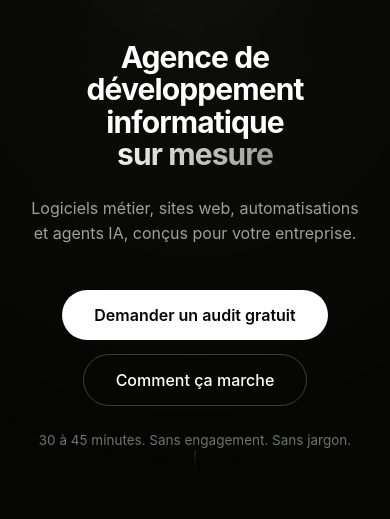
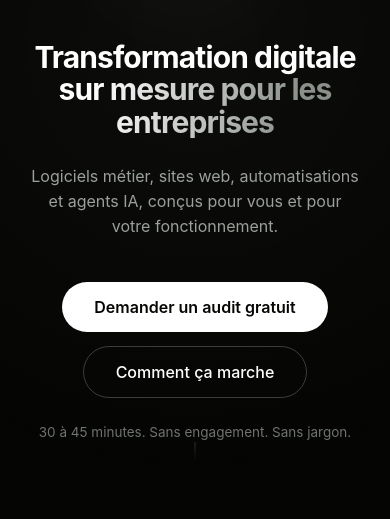
Before and after one commit to damiennass1-bit/site-web, a plain HTML site: page public/index.html in a window 390 px wide. Shown: the part 325-844 px from the top of the page. Drawn offline with Linux system fonts and the light colour scheme.

Commit message:
Transformation digitale sur mesure pour les entreprises (#4)
* Ajoute une section Actualités avec les partenariats ArtiGroup et Fédération BTP 68

Nouvelle section entre « Pour qui » et « Nos engagements », dans le même
style que les cartes « Réalisations », avec un lien dans le menu (bureau
et mobile). Les visuels sont recadrés et convertis en WebP.

Co-Authored-By: Claude Opus 5.5 <noreply@anthropic.com>
Claude-Session: https://claude.ai/code/session_015jhnejuy3GTXEQQbSay4gw

* Rebrand du hero : agence de développement informatique sur mesure

Nouveau titre principal et sous-titre de la page d'accueil, avec la
balise <title> et la meta description alignées.

Co-Authored-By: Claude Opus 5.5 <noreply@anthropic.com>
Claude-Session: https://claude.ai/code/session_015jhnejuy3GTXEQQbSay4gw

* Réduit légèrement la taille du titre principal

Co-Authored-By: Claude Opus 5.5 <noreply@anthropic.com>
Claude-Session: https://claude.ai/code/session_015jhnejuy3GTXEQQbSay4gw

* Change la balise title : transformation digitale sur mesure

Co-Authored-By: Claude Opus 5.5 <noreply@anthropic.com>
Claude-Session: https://claude.ai/code/session_015jhnejuy3GTXEQQbSay4gw

* Hero : transformation digitale sur mesure pour les entreprises

Co-Authored-By: Claude Opus 5.5 <noreply@anthropic.com>
Claude-Session: https://claude.ai/code/session_015jhnejuy3GTXEQQbSay4gw

---------

Co-authored-by: Claude <noreply@anthropic.com>

```diff
--- a/public/index.html
+++ b/public/index.html
@@ -3,7 +3,7 @@
 <head>
 <meta charset="utf-8">
 <meta name="viewport" content="width=device-width, initial-scale=1">
-<title>Solvex Automation | Agence de développement informatique sur mesure</title>
+<title>Solvex Automation | Transformation digitale sur mesure pour les entreprises</title>
 <meta name="description" content="Solvex Automation conçoit des logiciels sur mesure, des sites web, des automatisations et des agents IA pour les PME.">
 <link rel="icon" href="assets/logo-solvex.png">
 <link rel="apple-touch-icon" href="assets/logo-solvex.png">
@@ -128,10 +128,10 @@ transition-duration:.01ms!important;scroll-behavior:auto!important;}}
       <img data-logo3d="" src="assets/logo-solvex.png" alt="" style="width:200px;height:auto;filter:drop-shadow(0 14px 54px rgba(255,255,255,.16));transition:filter .4s;cursor:pointer;">
     </div>
     <h1 style="font-size:clamp(30px,4vw,52px);line-height:1.08;font-weight:700;letter-spacing:-0.03em;margin:0 0 26px;">
-      <span data-reveal="" data-delay="1" style="display:block;">Agence de développement informatique</span>
-      <span data-reveal="" data-delay="2" style="display:block;background:linear-gradient(100deg,#fff 20%,#8a8f8a 80%);-webkit-background-clip:text;background-clip:text;-webkit-text-fill-color:transparent;color:transparent;">sur mesure</span>
+      <span data-reveal="" data-delay="1" style="display:block;">Transformation digitale</span>
+      <span data-reveal="" data-delay="2" style="display:block;background:linear-gradient(100deg,#fff 20%,#8a8f8a 80%);-webkit-background-clip:text;background-clip:text;-webkit-text-fill-color:transparent;color:transparent;">sur mesure pour les entreprises</span>
     </h1>
-    <p data-reveal="" data-delay="3" style="font-size:clamp(16px,1.7vw,19px);color:#9BA09B;max-width:56ch;margin:0 auto 44px;line-height:1.55;text-wrap:pretty;">Logiciels métier, sites web, automatisations et agents IA, conçus pour votre entreprise.</p>
+    <p data-reveal="" data-delay="3" style="font-size:clamp(16px,1.7vw,19px);color:#9BA09B;max-width:56ch;margin:0 auto 44px;line-height:1.55;text-wrap:pretty;">Logiciels métier, sites web, automatisations et agents IA, conçus pour vous et pour votre fonctionnement.</p>
     <div data-reveal="" data-delay="4" style="display:flex;gap:14px;justify-content:center;flex-wrap:wrap;">
       <a class="i7" href="#contact" style="background:#fff;color:#050604;padding:15px 32px;border-radius:980px;font-size:16px;white-space:nowrap;font-weight:600;transition:transform .3s cubic-bezier(.16,1,.3,1),opacity .2s;">Demander un audit gratuit</a>
       <a class="i8" href="#methode" style="border:1px solid rgba(255,255,255,.22);color:#fff;padding:15px 32px;border-radius:980px;font-size:16px;white-space:nowrap;font-weight:500;transition:border-color .3s,background .3s;">Comment ça marche</a>
```
